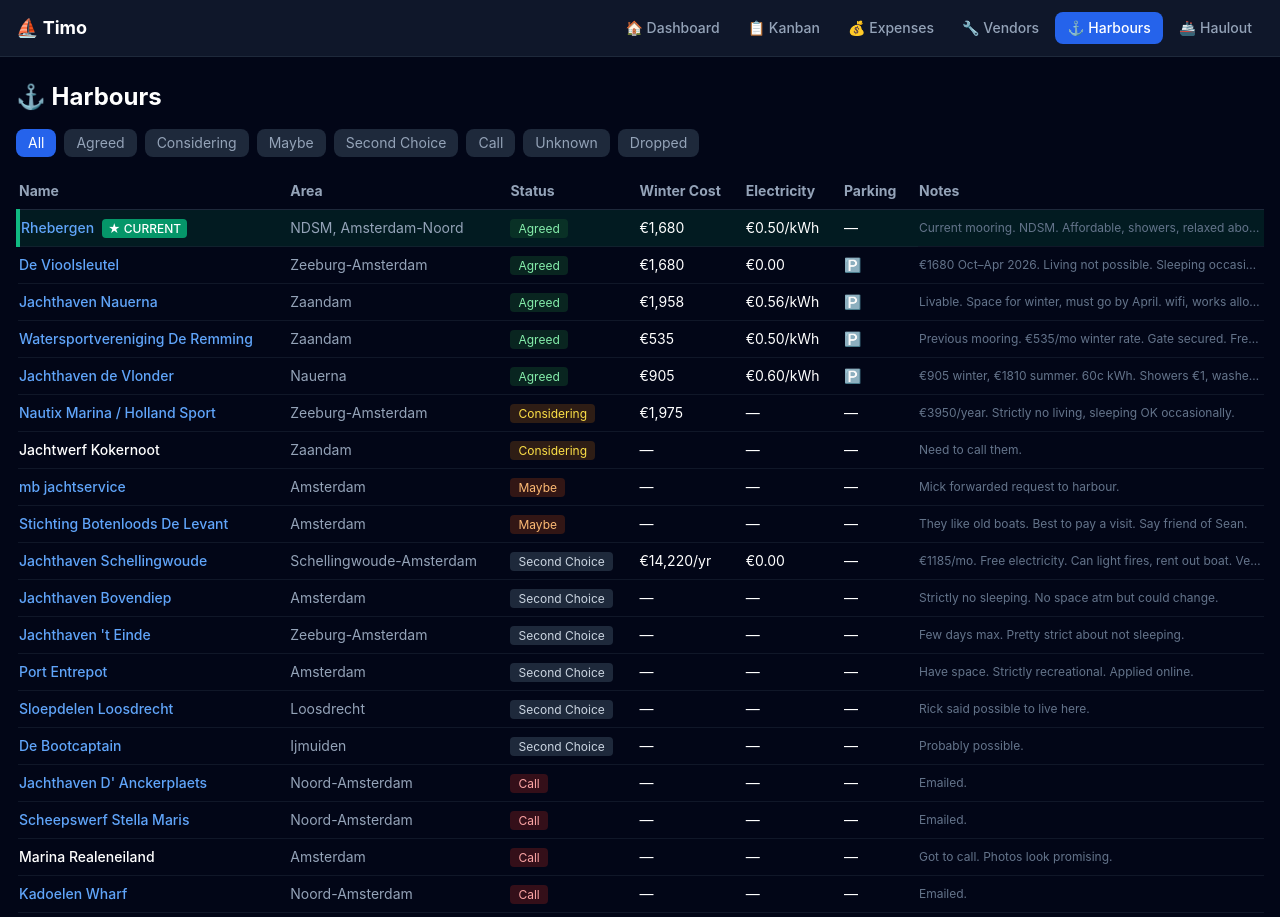
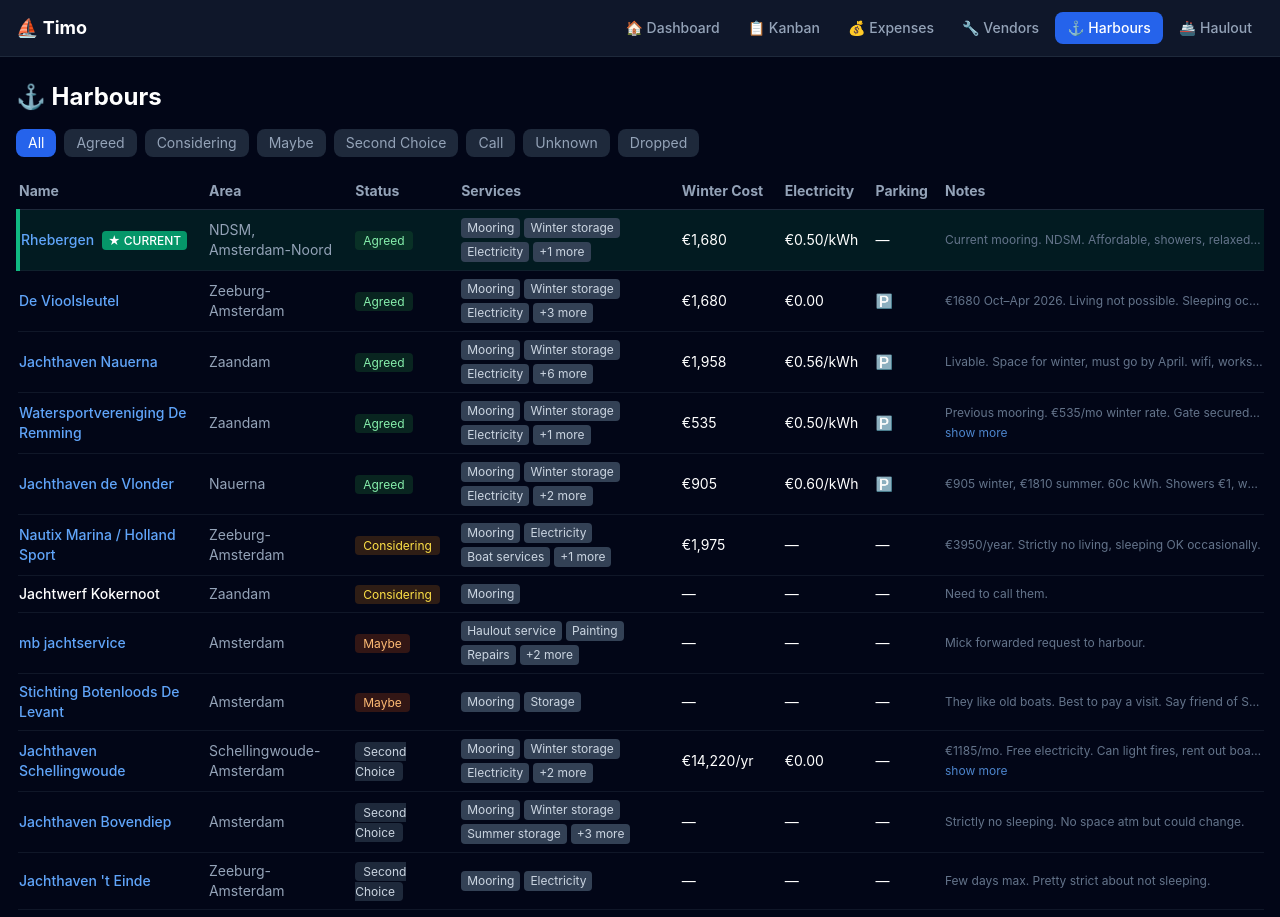
Before and after one commit to kokosthief/boat-dashboard, a Next.js app: page /harbours in a window 1280 px wide. Shown: the top 917 px of the page. Built offline with nearby package versions, Linux system fonts and the light colour scheme.

Commit message:
feat: add services column, fix notes overflow, add haulout yards to harbours

```diff
--- a/src/app/harbours/page.tsx
+++ b/src/app/harbours/page.tsx
@@ -13,6 +13,7 @@ const statusColors: Record<string, string> = {
 
 export default function HarboursPage() {
   const [filter, setFilter] = useState('All');
+  const [expandedNotes, setExpandedNotes] = useState<Set<string>>(new Set());
   const statuses = ['All', ...statusOrder];
   const baseFiltered = filter === 'All' ? harbours : harbours.filter(h => h.status === filter);
 
@@ -24,6 +25,18 @@ export default function HarboursPage() {
     if (!aIsCurrent && bIsCurrent) return 1;
     return 0;
   });
+
+  const toggleNote = (name: string) => {
+    setExpandedNotes(prev => {
+      const next = new Set(prev);
+      if (next.has(name)) {
+        next.delete(name);
+      } else {
+        next.add(name);
+      }
+      return next;
+    });
+  };
 
   return (
     <div className="space-y-4">
@@ -43,6 +56,7 @@ export default function HarboursPage() {
               <th className="py-2 pr-4">Name</th>
               <th className="py-2 pr-4">Area</th>
               <th className="py-2 pr-4">Status</th>
+              <th className="py-2 pr-4">Services</th>
               <th className="py-2 pr-4">Winter Cost</th>
               <th className="py-2 pr-4">Electricity</th>
               <th className="py-2 pr-4">Parking</th>
@@ -52,6 +66,11 @@ export default function HarboursPage() {
           <tbody>
             {filtered.map(h => {
               const isCurrent = h.name.toLowerCase().includes('rhebergen');
+              const isExpanded = expandedNotes.has(h.name);
+              const canExpand = h.notes.length > 80;
+              const preview = canExpand ? `${h.notes.slice(0, 80)}...` : h.notes;
+              const visibleServices = h.services.slice(0, 3);
+              const remainingServices = h.services.length - visibleServices.length;
               return (
                 <tr key={h.name} className={`border-b border-slate-800/50 ${isCurrent ? 'bg-emerald-900/30 border-l-4 border-l-emerald-500' : ''}`}>
                   <td className="py-2 pr-4 font-medium">
@@ -60,10 +79,31 @@ export default function HarboursPage() {
                   </td>
                   <td className="py-2 pr-4 text-slate-400">{h.area}</td>
                   <td className="py-2 pr-4"><span className={`px-2 py-0.5 rounded text-xs ${statusColors[h.status] || ''}`}>{h.status}</span></td>
+                  <td className="py-2 pr-4">
+                    <div className="flex flex-wrap gap-1">
+                      {visibleServices.map(service => (
+                        <span key={service} className="bg-slate-700 text-slate-300 text-xs px-1.5 py-0.5 rounded">{service}</span>
+                      ))}
+                      {remainingServices > 0 && (
+                        <span className="bg-slate-700 text-slate-300 text-xs px-1.5 py-0.5 rounded">+{remainingServices} more</span>
+                      )}
+                    </div>
+                  </td>
                   <td className="py-2 pr-4">{h.winterMooringPrice || '—'}</td>
                   <td className="py-2 pr-4">{h.electricityPrice || '—'}</td>
                   <td className="py-2 pr-4">{h.carParking ? '🅿️' : '—'}</td>
-                  <td className="py-2 text-slate-500 text-xs max-w-xs truncate">{h.notes}</td>
+                  <td className={`py-2 text-slate-500 text-xs ${isExpanded ? 'whitespace-normal break-words' : 'max-w-xs'}`}>
+                    <span className={isExpanded ? '' : 'truncate block'}>{isExpanded ? h.notes : preview}</span>
+                    {canExpand && (
+                      <button
+                        type="button"
+                        onClick={() => toggleNote(h.name)}
+                        className="text-blue-400/80 hover:text-blue-300 mt-1"
+                      >
+                        {isExpanded ? 'show less' : 'show more'}
+                      </button>
+                    )}
+                  </td>
                 </tr>
               );
             })}
--- a/src/data/harbours.ts
+++ b/src/data/harbours.ts
@@ -9,30 +9,44 @@ export interface Harbour {
   electricityPrice: string;
   winterMooringPrice: string;
   carParking: boolean;
+  services: string[];
 }
 
 export const harbours: Harbour[] = [
-  { name: "De Vioolsleutel", notes: "€1680 Oct–Apr 2026. Living not possible. Sleeping occasionally OK.", status: "Agreed", warmth: "Hot", area: "Zeeburg-Amsterdam", location: "https://maps.app.goo.gl/QRYsx7bAuAW3Ai7g8", website: "http://www.vioolsleutel.com/", electricityPrice: "€0.00", winterMooringPrice: "€1,680", carParking: true },
-  { name: "Jachthaven Nauerna", notes: "Livable. Space for winter, must go by April. wifi, works allowed.", status: "Agreed", warmth: "Hot", area: "Zaandam", location: "https://maps.app.goo.gl/p3C4nxzBjKdb4zo88", website: "jachthavennauerna.nl", electricityPrice: "€0.56/kWh", winterMooringPrice: "€1,958", carParking: true },
-  { name: "Watersportvereniging De Remming", notes: "Previous mooring. €535/mo winter rate. Gate secured. Free parking. 50c/kWh. Insurance required.", status: "Agreed", warmth: "Hot", area: "Zaandam", location: "https://maps.app.goo.gl/egVehco51oiFzGrV7", website: "http://wsv-de-remming.nl/", electricityPrice: "€0.50/kWh", winterMooringPrice: "€535", carParking: true },
-  { name: "Jachthaven de Vlonder", notes: "€905 winter, €1810 summer. 60c kWh. Showers €1, washer €8. Nice old couple.", status: "Agreed", warmth: "Hot", area: "Nauerna", location: "https://maps.app.goo.gl/bWwSqArxfVPv4gto8", website: "http://devlonder.info/contact.html", electricityPrice: "€0.60/kWh", winterMooringPrice: "€905", carParking: true },
-  { name: "Rhebergen", notes: "Current mooring. NDSM. Affordable, showers, relaxed about living. €1680 + 3%.", status: "Agreed", warmth: "Hot", area: "NDSM, Amsterdam-Noord", location: "https://maps.app.goo.gl/mhaGgMbMV4Q9kbmV6", website: "https://werfrhebergen.nl/", electricityPrice: "€0.50/kWh", winterMooringPrice: "€1,680", carParking: false },
-  { name: "Nautix Marina / Holland Sport", notes: "€3950/year. Strictly no living, sleeping OK occasionally.", status: "Considering", warmth: "Hot", area: "Zeeburg-Amsterdam", location: "https://maps.app.goo.gl/U1YjGTpHFhysj5MXA", website: "https://nautix.nl/", electricityPrice: "", winterMooringPrice: "€1,975", carParking: false },
-  { name: "Jachtwerf Kokernoot", notes: "Need to call them.", status: "Considering", warmth: "Cold", area: "Zaandam", location: "https://maps.app.goo.gl/Ty9NKN9QhRsX344x6", website: "", electricityPrice: "", winterMooringPrice: "", carParking: false },
-  { name: "mb jachtservice", notes: "Mick forwarded request to harbour.", status: "Maybe", warmth: "Cold", area: "Amsterdam", location: "https://maps.app.goo.gl/1sRtsnAJMKUqTCZY7", website: "http://www.mbjachtservice.nl/", electricityPrice: "", winterMooringPrice: "", carParking: false },
-  { name: "Stichting Botenloods De Levant", notes: "They like old boats. Best to pay a visit. Say friend of Sean.", status: "Maybe", warmth: "Cold", area: "Amsterdam", location: "https://maps.app.goo.gl/aBRTN4eHsUBJXjoe6", website: "https://www.botenloods.nl/", electricityPrice: "", winterMooringPrice: "", carParking: false },
-  { name: "Jachthaven Schellingwoude", notes: "€1185/mo. Free electricity. Can light fires, rent out boat. Very free but expensive.", status: "Second Choice", warmth: "Hot", area: "Schellingwoude-Amsterdam", location: "https://maps.app.goo.gl/471naDPb2rGNFT6s8", website: "http://www.jachthavenschellingwoude.nl/", electricityPrice: "€0.00", winterMooringPrice: "€14,220/yr", carParking: false },
-  { name: "Jachthaven Bovendiep", notes: "Strictly no sleeping. No space atm but could change.", status: "Second Choice", warmth: "Hot", area: "Amsterdam", location: "https://maps.app.goo.gl/Xxsh1Nzwzq1QAFjF6", website: "http://www.jachthaven-bovendiep.nl/", electricityPrice: "", winterMooringPrice: "", carParking: false },
-  { name: "Jachthaven 't Einde", notes: "Few days max. Pretty strict about not sleeping.", status: "Second Choice", warmth: "Hot", area: "Zeeburg-Amsterdam", location: "https://maps.app.goo.gl/Sod7EAa3ndujB7Az9", website: "http://www.jachthavenheteinde.nl/", electricityPrice: "", winterMooringPrice: "", carParking: false },
-  { name: "Port Entrepot", notes: "Have space. Strictly recreational. Applied online.", status: "Second Choice", warmth: "Warm", area: "Amsterdam", location: "https://maps.app.goo.gl/deYanSzLHweo5Sf6A", website: "http://www.portentrepot.nl/", electricityPrice: "", winterMooringPrice: "", carParking: false },
-  { name: "Sloepdelen Loosdrecht", notes: "Rick said possible to live here.", status: "Second Choice", warmth: "Cold", area: "Loosdrecht", location: "https://maps.app.goo.gl/5S5wEabRW15kTvkA9", website: "https://sloepdelen.nl/", electricityPrice: "", winterMooringPrice: "", carParking: false },
-  { name: "De Bootcaptain", notes: "Probably possible.", status: "Second Choice", warmth: "Cold", area: "Ijmuiden", location: "", website: "https://www.boatcaptain.nl/stalling/#tarieven", electricityPrice: "", winterMooringPrice: "", carParking: false },
-  { name: "Jachthaven D' Anckerplaets", notes: "Emailed.", status: "Call", warmth: "Cold", area: "Noord-Amsterdam", location: "https://maps.app.goo.gl/C9WSJJ8QLoXu2b3J6", website: "https://www.anckerplaets.nl/", electricityPrice: "", winterMooringPrice: "", carParking: false },
-  { name: "Scheepswerf Stella Maris", notes: "Emailed.", status: "Call", warmth: "Cold", area: "Noord-Amsterdam", location: "https://maps.app.goo.gl/u9ucpURgf1kECi9d8", website: "http://www.scheepswerf-stellamaris.nl/", electricityPrice: "", winterMooringPrice: "", carParking: false },
-  { name: "Marina Realeneiland", notes: "Got to call. Photos look promising.", status: "Call", warmth: "Cold", area: "Amsterdam", location: "https://maps.app.goo.gl/M41F6vhYt6snTg9h9", website: "", electricityPrice: "", winterMooringPrice: "", carParking: false },
-  { name: "Kadoelen Wharf", notes: "Emailed.", status: "Call", warmth: "Cold", area: "Noord-Amsterdam", location: "https://maps.app.goo.gl/Tn4w63xtGM5bBcqP6", website: "https://www.kadoelenwerf.nl/", electricityPrice: "", winterMooringPrice: "", carParking: false },
-  { name: "Jachthaven Het Jacht", notes: "Anais has her boat there.", status: "Call", warmth: "Cold", area: "Nieuwendam", location: "https://maps.app.goo.gl/YmLtJeisPEYsCYt3A", website: "", electricityPrice: "", winterMooringPrice: "", carParking: false },
-  { name: "Coöp Werf De Zuiderzee", notes: "Near home.", status: "Call", warmth: "Cold", area: "Nieuwendam-Amsterdam", location: "https://maps.app.goo.gl/GQ45zGt2PxebunZ97", website: "", electricityPrice: "", winterMooringPrice: "", carParking: false },
+  { name: "De Vioolsleutel", notes: "€1680 Oct–Apr 2026. Living not possible. Sleeping occasionally OK.", status: "Agreed", warmth: "Hot", area: "Zeeburg-Amsterdam", location: "https://maps.app.goo.gl/QRYsx7bAuAW3Ai7g8", website: "http://www.vioolsleutel.com/", electricityPrice: "€0.00", winterMooringPrice: "€1,680", carParking: true, services: ["Mooring", "Winter storage", "Electricity", "Showers", "DIY workspace", "Crane (7.5t max)"] },
+  { name: "Jachthaven Nauerna", notes: "Livable. Space for winter, must go by April. wifi, works allowed.", status: "Agreed", warmth: "Hot", area: "Zaandam", location: "https://maps.app.goo.gl/p3C4nxzBjKdb4zo88", website: "jachthavennauerna.nl", electricityPrice: "€0.56/kWh", winterMooringPrice: "€1,958", carParking: true, services: ["Mooring", "Winter storage", "Electricity", "WiFi", "DIY workspace", "Haulout service", "Antifouling", "Painting", "Motor service"] },
+  { name: "Watersportvereniging De Remming", notes: "Previous mooring. €535/mo winter rate. Gate secured. Free parking. 50c/kWh. Insurance required.", status: "Agreed", warmth: "Hot", area: "Zaandam", location: "https://maps.app.goo.gl/egVehco51oiFzGrV7", website: "http://wsv-de-remming.nl/", electricityPrice: "€0.50/kWh", winterMooringPrice: "€535", carParking: true, services: ["Mooring", "Winter storage", "Electricity", "Parking"] },
+  { name: "Jachthaven de Vlonder", notes: "€905 winter, €1810 summer. 60c kWh. Showers €1, washer €8. Nice old couple.", status: "Agreed", warmth: "Hot", area: "Nauerna", location: "https://maps.app.goo.gl/bWwSqArxfVPv4gto8", website: "http://devlonder.info/contact.html", electricityPrice: "€0.60/kWh", winterMooringPrice: "€905", carParking: true, services: ["Mooring", "Winter storage", "Electricity", "Showers", "Laundry"] },
+  { name: "Rhebergen", notes: "Current mooring. NDSM. Affordable, showers, relaxed about living. €1680 + 3%.", status: "Agreed", warmth: "Hot", area: "NDSM, Amsterdam-Noord", location: "https://maps.app.goo.gl/mhaGgMbMV4Q9kbmV6", website: "https://werfrhebergen.nl/", electricityPrice: "€0.50/kWh", winterMooringPrice: "€1,680", carParking: false, services: ["Mooring", "Winter storage", "Electricity", "Showers"] },
+  { name: "Nautix Marina / Holland Sport", notes: "€3950/year. Strictly no living, sleeping OK occasionally.", status: "Considering", warmth: "Hot", area: "Zeeburg-Amsterdam", location: "https://maps.app.goo.gl/U1YjGTpHFhysj5MXA", website: "https://nautix.nl/", electricityPrice: "", winterMooringPrice: "€1,975", carParking: false, services: ["Mooring", "Electricity", "Boat services", "Horeca"] },
+  { name: "Jachtwerf Kokernoot", notes: "Need to call them.", status: "Considering", warmth: "Cold", area: "Zaandam", location: "https://maps.app.goo.gl/Ty9NKN9QhRsX344x6", website: "", electricityPrice: "", winterMooringPrice: "", carParking: false, services: ["Mooring"] },
+  { name: "mb jachtservice", notes: "Mick forwarded request to harbour.", status: "Maybe", warmth: "Cold", area: "Amsterdam", location: "https://maps.app.goo.gl/1sRtsnAJMKUqTCZY7", website: "http://www.mbjachtservice.nl/", electricityPrice: "", winterMooringPrice: "", carParking: false, services: ["Haulout service", "Painting", "Repairs", "Motor service", "Equipment install"] },
+  { name: "Stichting Botenloods De Levant", notes: "They like old boats. Best to pay a visit. Say friend of Sean.", status: "Maybe", warmth: "Cold", area: "Amsterdam", location: "https://maps.app.goo.gl/aBRTN4eHsUBJXjoe6", website: "https://www.botenloods.nl/", electricityPrice: "", winterMooringPrice: "", carParking: false, services: ["Mooring", "Storage"] },
+  { name: "Jachthaven Schellingwoude", notes: "€1185/mo. Free electricity. Can light fires, rent out boat. Very free but expensive.", status: "Second Choice", warmth: "Hot", area: "Schellingwoude-Amsterdam", location: "https://maps.app.goo.gl/471naDPb2rGNFT6s8", website: "http://www.jachthavenschellingwoude.nl/", electricityPrice: "€0.00", winterMooringPrice: "€14,220/yr", carParking: false, services: ["Mooring", "Winter storage", "Electricity", "Fires allowed", "Boat rental"] },
+  { name: "Jachthaven Bovendiep", notes: "Strictly no sleeping. No space atm but could change.", status: "Second Choice", warmth: "Hot", area: "Amsterdam", location: "https://maps.app.goo.gl/Xxsh1Nzwzq1QAFjF6", website: "http://www.jachthaven-bovendiep.nl/", electricityPrice: "", winterMooringPrice: "", carParking: false, services: ["Mooring", "Winter storage", "Summer storage", "Repairs", "Motor service", "Boat sales"] },
+  { name: "Jachthaven 't Einde", notes: "Few days max. Pretty strict about not sleeping.", status: "Second Choice", warmth: "Hot", area: "Zeeburg-Amsterdam", location: "https://maps.app.goo.gl/Sod7EAa3ndujB7Az9", website: "http://www.jachthavenheteinde.nl/", electricityPrice: "", winterMooringPrice: "", carParking: false, services: ["Mooring", "Electricity"] },
+  { name: "Port Entrepot", notes: "Have space. Strictly recreational. Applied online.", status: "Second Choice", warmth: "Warm", area: "Amsterdam", location: "https://maps.app.goo.gl/deYanSzLHweo5Sf6A", website: "http://www.portentrepot.nl/", electricityPrice: "", winterMooringPrice: "", carParking: false, services: ["Mooring"] },
+  { name: "Sloepdelen Loosdrecht", notes: "Rick said possible to live here.", status: "Second Choice", warmth: "Cold", area: "Loosdrecht", location: "https://maps.app.goo.gl/5S5wEabRW15kTvkA9", website: "https://sloepdelen.nl/", electricityPrice: "", winterMooringPrice: "", carParking: false, services: ["Mooring"] },
+  { name: "De Bootcaptain", notes: "Probably possible.", status: "Second Choice", warmth: "Cold", area: "Ijmuiden", location: "", website: "https://www.boatcaptain.nl/stalling/#tarieven", electricityPrice: "", winterMooringPrice: "", carParking: false, services: ["Haulout (12–20t €316)", "Stalling buiten €1.10/m²/dag", "Stalling binnen €2.00/m²/dag", "Afspuiten €95/hr", "Winter storage", "Mast crane", "Slipway"] },
+  { name: "Jachthaven D' Anckerplaets", notes: "Emailed.", status: "Call", warmth: "Cold", area: "Noord-Amsterdam", location: "https://maps.app.goo.gl/C9WSJJ8QLoXu2b3J6", website: "https://www.anckerplaets.nl/", electricityPrice: "", winterMooringPrice: "", carParking: false, services: ["Mooring"] },
+  { name: "Scheepswerf Stella Maris", notes: "Emailed.", status: "Call", warmth: "Cold", area: "Noord-Amsterdam", location: "https://maps.app.goo.gl/u9ucpURgf1kECi9d8", website: "http://www.scheepswerf-stellamaris.nl/", electricityPrice: "", winterMooringPrice: "", carParking: false, services: ["Haulout", "Welding", "Repairs", "Hellingwagen", "DIY (small vessels)"] },
+  { name: "Marina Realeneiland", notes: "Got to call. Photos look promising.", status: "Call", warmth: "Cold", area: "Amsterdam", location: "https://maps.app.goo.gl/M41F6vhYt6snTg9h9", website: "", electricityPrice: "", winterMooringPrice: "", carParking: false, services: ["Mooring"] },
+  { name: "Kadoelen Wharf", notes: "Emailed.", status: "Call", warmth: "Cold", area: "Noord-Amsterdam", location: "https://maps.app.goo.gl/Tn4w63xtGM5bBcqP6", website: "https://www.kadoelenwerf.nl/", electricityPrice: "", winterMooringPrice: "", carParking: false, services: ["Mooring", "Winter storage", "Crane (8t max)", "Welding", "Painting", "DIY workspace", "Electric conversion"] },
+  { name: "Jachthaven Het Jacht", notes: "Anais has her boat there.", status: "Call", warmth: "Cold", area: "Nieuwendam", location: "https://maps.app.goo.gl/YmLtJeisPEYsCYt3A", website: "", electricityPrice: "", winterMooringPrice: "", carParking: false, services: ["Mooring"] },
+  { name: "Coöp Werf De Zuiderzee", notes: "Near home.", status: "Call", warmth: "Cold", area: "Nieuwendam-Amsterdam", location: "https://maps.app.goo.gl/GQ45zGt2PxebunZ97", website: "", electricityPrice: "", winterMooringPrice: "", carParking: false, services: ["Mooring"] },
+  { name: "Zaanhaven/Westhaven", notes: "Referred for haulout. Confirm crane capacity and sandblasting.", status: "Call", warmth: "Cold", area: "Zaandam", location: "", website: "zaanhaven.nl", electricityPrice: "", winterMooringPrice: "", carParking: false, services: ["Haulout", "Mooring", "Winter storage"] },
+  { name: "Marina Seaport IJmuiden", notes: "Haulout yard. Phone: 0255 560300. Confirm sandblasting.", status: "Call", warmth: "Cold", area: "IJmuiden", location: "", website: "marinaseaport.nl", electricityPrice: "", winterMooringPrice: "", carParking: false, services: ["Mooring", "Haulout", "Winter storage"] },
+  { name: "Jachthaven Bouwmeester", notes: "No sandblasting on premises. 16m boat too large. Suggested Amsterdam Noord yards.", status: "Dropped", warmth: "Cold", area: "Noord-Holland", location: "", website: "jachthavenbouwmeester.nl", electricityPrice: "", winterMooringPrice: "", carParking: false, services: ["Mooring", "Winter storage"] },
+  { name: "Jachtwerf Weesp", notes: "Max 25x5m, 50 ton. Welding done by yard only. Outdoor stalling €37.50/wk for 14-17m. Confirm sandblasting.", status: "Call", warmth: "Cold", area: "Weesp (~20km)", location: "", website: "jachtwerfweesp.nl", electricityPrice: "", winterMooringPrice: "€37.50/wk (stalling)", carParking: false, services: ["Haulout (50t)", "Winter storage", "Welding", "Stalling op wal"] },
+  { name: "Scheepswerf De Rietpol", notes: "Helling up to 40 tons. Spaarndam, between Amsterdam and IJmuiden. Confirm sandblasting and contact details.", status: "Call", warmth: "Cold", area: "Spaarndam (~20km)", location: "", website: "ligplaats.net/jachthaven/scheepswerf-de-rietpol", electricityPrice: "", winterMooringPrice: "", carParking: false, services: ["Haulout (40t helling)", "Repairs"] },
+  { name: "Nauticadam / Werf Twellegea", notes: "36t crane. DIY doe-het-zelf werf. Antifouling and hull spraying. Very close to NDSM mooring. Confirm sandblasting.", status: "Call", warmth: "Cold", area: "Amsterdam Noord", location: "", website: "nauticadam.nl", electricityPrice: "", winterMooringPrice: "", carParking: false, services: ["Haulout (36t)", "DIY workspace", "Antifouling", "Hull spraying"] },
+  { name: "Scheepswerf de IJwerf", notes: "Steel ship specialist Amsterdam Noord. Repair, maintenance, renovation, welding, painting. Very close to NDSM. Email: info@ijwerf.nl. Confirm crane capacity and sandblasting.", status: "Call", warmth: "Cold", area: "Amsterdam Noord", location: "", website: "ijwerf.nl", electricityPrice: "", winterMooringPrice: "", carParking: false, services: ["Steel ship specialist", "Haulout", "Welding", "Painting", "Renovation"] },
+  { name: "Scheepswerf Borsch", notes: "Family yard 35+ years. Bakdekkruisers specialty - Timo is a Bakdekker! 20 min by water from Amsterdam. Email: info@borsch.nl. Confirm crane + sandblasting.", status: "Call", warmth: "Cold", area: "Zaandam (~20km)", location: "", website: "borsch.nl", electricityPrice: "", winterMooringPrice: "", carParking: false, services: ["Haulout", "Bakdekker specialist", "Repairs", "Stalling"] },
+  { name: "Werf Brouwer", notes: "Recommended by Kadoelenwerf for 16.8m/20t steel boat. Phone: 075 635 40 69. Address: Zomerdijk 22, Zaandam.", status: "Call", warmth: "Cold", area: "Zaandam (~15km)", location: "", website: "scheepswerfbrouwer.nl", electricityPrice: "", winterMooringPrice: "", carParking: false, services: ["Haulout (helling)", "High-pressure wash", "Antifouling", "Painting", "Expert survey"] },
+  { name: "Scheepswerf Van Laar", notes: "Ship repair since 1953. Metalwork, carpentry, painting. Sea + inland vessels. Address: Westerduinweg 20, IJmuiden.", status: "Call", warmth: "Cold", area: "IJmuiden (~30km)", location: "", website: "shipyardvanlaar.com", electricityPrice: "", winterMooringPrice: "", carParking: false, services: ["Haulout", "Metalwork", "Carpentry", "Painting", "Inspections"] },
+  { name: "Amsterdam Yacht Service", notes: "Premium refit yard since 1927. 12,000m² with slipways, docks, metal-working shed. Email: info@amsterdamyachtservice.com. Phone: +31 75 615 6358.", status: "Call", warmth: "Cold", area: "Zaandam (~15km)", location: "", website: "amsterdamyachtservice.com", electricityPrice: "", winterMooringPrice: "", carParking: false, services: ["Haulout", "Full refit", "New build", "Steel construction", "Painting"] },
+  { name: "Nautisch Centrum Nicolaas Witsen", notes: "32,000m² yard. Portaalkraan 50t + helling 300t. 700 boats in winter. DIY werkhal. Summer storage Apr-Oct. Email: info@nicolaaswitsen.nl", status: "Call", warmth: "Cold", area: "Alkmaar (~40km)", location: "", website: "nicolaaswitsen.nl", electricityPrice: "", winterMooringPrice: "", carParking: true, services: ["Haulout (50t crane, 300t helling)", "Winter storage", "Summer storage", "DIY workspace", "Antifouling", "Painting"] },
+  { name: "Damen Shiprepair Amsterdam", notes: "Industrial yard since 1920. Docks 140-250m. Steel construction, machine & piping. Contact: Freek van den Eijkel, +31 20 631 8218. Likely expensive for small vessel.", status: "Call", warmth: "Cold", area: "Amsterdam (~5km)", location: "", website: "damen.com/companies/shiprepair/damen-shiprepair-amsterdam", electricityPrice: "", winterMooringPrice: "", carParking: false, services: ["Haulout (large vessels)", "Dry dock", "Steel construction", "Sandblasting", "Welding", "Machine shop"] },
 ];
 
 export const statusOrder = ['Agreed', 'Considering', 'Maybe', 'Second Choice', 'Call', 'Unknown', 'Dropped'];
```
